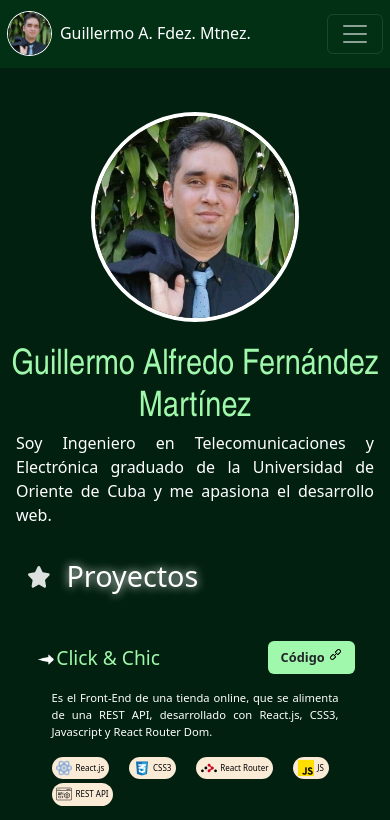
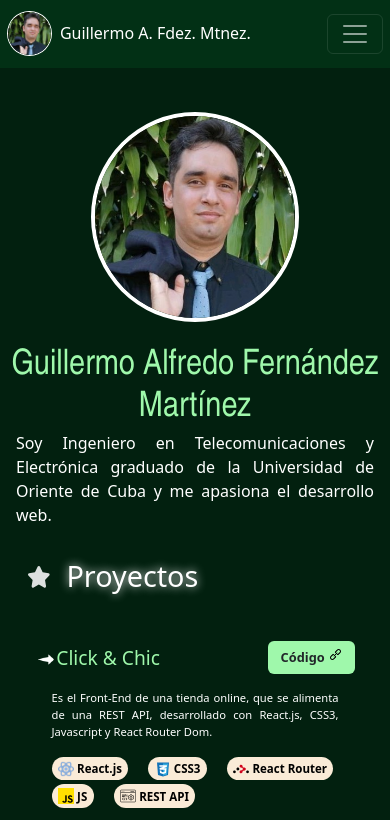
Before and after one commit to GuilleOk/PortFolio, a React (Vite) app: page / in a window 390 px wide. Shown: the top 820 px of the page. Built offline with nearby package versions, Linux system fonts and the light colour scheme.

Commit message:
otra prueba

```diff
--- a/src/components/ProjectToShow.jsx
+++ b/src/components/ProjectToShow.jsx
@@ -74,7 +74,7 @@ const ProjectToShow = ({name, technologys, description, image, url, urlCode}) =>
                     </div>
                     <div className="d-flex mx-2 align-items-center technologysSM d-lg-none">
                       <img src={techPhoto} alt={tech} style={{ height: '1rem'}} className="d-inline d-lg-none" />
-                      <spam style={{fontSize: '.5rem'}} className='d-inline d-lg-none'>{tech}</spam>
+                      <spam style={{fontSize: '.72rem', fontWeight: 'bold', padding: '0'}} className='d-inline d-lg-none'>{tech}</spam>
                     </div>
                   </div>
                 )
--- a/src/index.css
+++ b/src/index.css
@@ -103,7 +103,7 @@ html{
 
 .technologysSM{
   background-color: antiquewhite;
-  padding: .2rem .3rem;
+  padding: .2rem .4rem;
   gap: .2rem;
   color: black;
   border-radius: 2rem;
```
